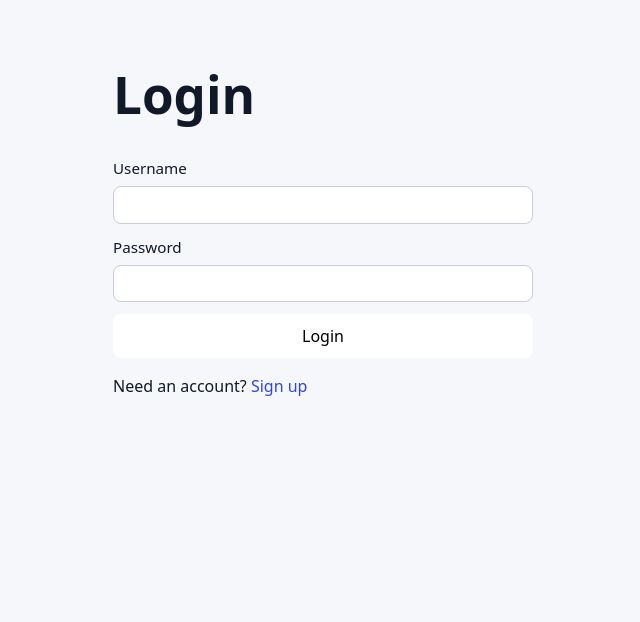
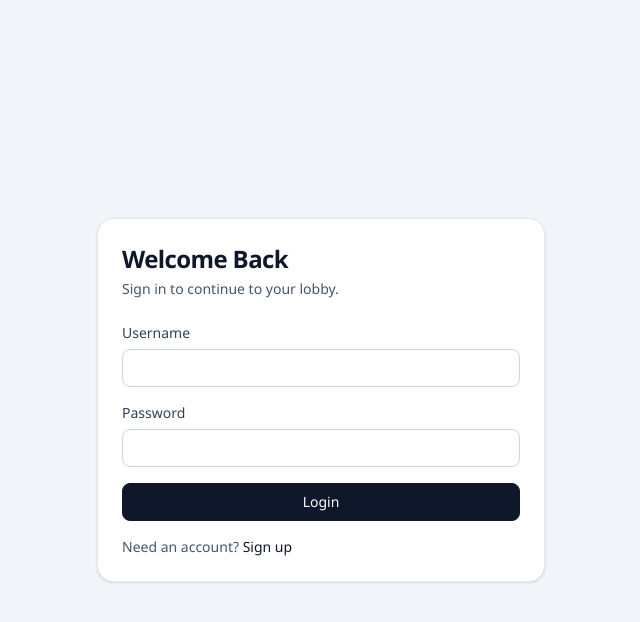
Before and after one commit to nmiano1111/global-conquest, a React (Vite) app in the folder global-conquest/: page /login in a window 1280 px wide. Shown: the top 622 px of the page, without its empty margins (47-687 px from the left). Built offline with nearby package versions, Linux system fonts and the light colour scheme; no server answers.

Commit message:
add tailwind and basic layout

```diff
--- a/global-conquest/package.json
+++ b/global-conquest/package.json
@@ -10,10 +10,12 @@
     "preview": "vite preview"
   },
   "dependencies": {
+    "@tailwindcss/vite": "^4.2.1",
     "@tanstack/react-router": "^1.163.3",
     "axios": "^1.13.2",
     "react": "^19.2.0",
-    "react-dom": "^19.2.0"
+    "react-dom": "^19.2.0",
+    "tailwindcss": "^4.2.1"
   },
   "devDependencies": {
     "@eslint/js": "^9.39.1",
--- a/global-conquest/src/App.tsx
+++ b/global-conquest/src/App.tsx
@@ -1,7 +1,6 @@
 import { RouterProvider } from "@tanstack/react-router";
 import { useAuth } from "./auth";
 import { router } from "./router";
-import "./App.css";
 
 function App() {
   const auth = useAuth();
--- a/global-conquest/src/index.css
+++ b/global-conquest/src/index.css
@@ -1,52 +1,14 @@
-:root {
-  font-family: system-ui, Avenir, Helvetica, Arial, sans-serif;
-  line-height: 1.5;
-  font-weight: 400;
+@import "tailwindcss";
 
-  color: #111827;
-  background-color: #f5f7fb;
+@layer base {
+  html,
+  body,
+  #root {
+    min-height: 100%;
+  }
 
-  font-synthesis: none;
-  text-rendering: optimizeLegibility;
-  -webkit-font-smoothing: antialiased;
-  -moz-osx-font-smoothing: grayscale;
+  body {
+    @apply m-0 bg-slate-100 text-slate-900 antialiased;
+    font-family: "Plus Jakarta Sans", "Avenir Next", "Avenir", "Segoe UI", sans-serif;
+  }
 }
-
-a {
-  font-weight: 500;
-  color: #3346d3;
-  text-decoration: inherit;
-}
-a:hover {
-  color: #2335bb;
-}
-
-body {
-  margin: 0;
-  min-width: 320px;
-  min-height: 100vh;
-}
-
-h1 {
-  font-size: 3.2em;
-  line-height: 1.1;
-}
-
-button {
-  border-radius: 8px;
-  border: 1px solid transparent;
-  padding: 0.6em 1.2em;
-  font-size: 1em;
-  font-weight: 500;
-  font-family: inherit;
-  background-color: #ffffff;
-  cursor: pointer;
-  transition: border-color 0.25s;
-}
-button:hover {
-  border-color: #3346d3;
-}
-button:focus,
-button:focus-visible {
-  outline: 4px auto -webkit-focus-ring-color;
-}
--- a/global-conquest/src/router/views.tsx
+++ b/global-conquest/src/router/views.tsx
@@ -5,6 +5,15 @@ import { login, signup } from "../api/auth";
 import { createGame, joinGame, listGames, type GameRecord } from "../api/games";
 import { getUserByUsername, type UserRecord } from "../api/users";
 import { useAuth } from "../auth";
+
+const inputClass =
+  "w-full rounded-lg border border-slate-300 bg-white px-3 py-2 text-sm text-slate-900 outline-none transition focus:border-slate-500 focus:ring-2 focus:ring-slate-200";
+
+const buttonPrimaryClass =
+  "inline-flex items-center justify-center rounded-lg border border-slate-900 bg-slate-900 px-4 py-2 text-sm font-medium text-white transition hover:bg-slate-800 disabled:cursor-not-allowed disabled:opacity-60";
+
+const buttonGhostClass =
+  "inline-flex items-center justify-center rounded-lg border border-slate-300 bg-white px-3 py-2 text-sm font-medium text-slate-700 transition hover:bg-slate-50 disabled:cursor-not-allowed disabled:opacity-60";
 
 export function RootLayout() {
   return <Outlet />;
@@ -15,7 +24,7 @@ export function LoginPage() {
   const auth = useAuth();
   const [form, setForm] = useState({ username: "", password: "" });
   const [submitting, setSubmitting] = useState(false);
-  const [error, setError] = useState<string>("");
+  const [error, setError] = useState("");
 
   const onSubmit = async (e: React.FormEvent<HTMLFormElement>) => {
     e.preventDefault();
@@ -44,12 +53,16 @@ export function LoginPage() {
   };
 
   return (
-    <main className="page">
-      <h1>Login</h1>
-      <form className="auth-form" onSubmit={onSubmit}>
-        <label>
+    <main className="mx-auto flex min-h-screen w-full max-w-5xl items-center px-4 py-10">
+      <section className="w-full max-w-md rounded-2xl border border-slate-200 bg-white p-6 shadow-sm">
+        <h1 className="text-2xl font-semibold tracking-tight text-slate-900">Welcome Back</h1>
+        <p className="mt-1 text-sm text-slate-600">Sign in to continue to your lobby.</p>
+
+        <form className="mt-6 grid gap-4" onSubmit={onSubmit}>
+          <label className="grid gap-1.5 text-sm font-medium text-slate-700">
             Username
             <input
+              className={inputClass}
               type="text"
               autoComplete="username"
               minLength={3}
@@ -59,9 +72,11 @@ export function LoginPage() {
               required
             />
           </label>
-        <label>
+
+          <label className="grid gap-1.5 text-sm font-medium text-slate-700">
             Password
             <input
+              className={inputClass}
               type="password"
               autoComplete="current-password"
               minLength={8}
@@ -71,14 +86,21 @@ export function LoginPage() {
               required
             />
           </label>
-        {error ? <p className="form-error">{error}</p> : null}
-        <button type="submit" disabled={submitting}>
+
+          {error ? <p className="text-sm text-rose-700">{error}</p> : null}
+
+          <button className={buttonPrimaryClass} type="submit" disabled={submitting}>
             {submitting ? "Signing in..." : "Login"}
           </button>
         </form>
-      <p>
-        Need an account? <Link to="/signup">Sign up</Link>
+
+        <p className="mt-4 text-sm text-slate-600">
+          Need an account?{" "}
+          <Link className="font-medium text-slate-900 underline-offset-2 hover:underline" to="/signup">
+            Sign up
+          </Link>
         </p>
+      </section>
     </main>
   );
 }
@@ -92,7 +114,7 @@ export function SignupPage() {
     confirmPassword: "",
   });
   const [submitting, setSubmitting] = useState(false);
-  const [error, setError] = useState<string>("");
+  const [error, setError] = useState("");
 
   const onSubmit = async (e: React.FormEvent<HTMLFormElement>) => {
     e.preventDefault();
@@ -130,12 +152,16 @@ export function SignupPage() {
   };
 
   return (
-    <main className="page">
-      <h1>Sign Up</h1>
-      <form className="auth-form" onSubmit={onSubmit}>
-        <label>
+    <main className="mx-auto flex min-h-screen w-full max-w-5xl items-center px-4 py-10">
+      <section className="w-full max-w-md rounded-2xl border border-slate-200 bg-white p-6 shadow-sm">
+        <h1 className="text-2xl font-semibold tracking-tight text-slate-900">Create Account</h1>
+        <p className="mt-1 text-sm text-slate-600">Set up your account to start playing.</p>
+
+        <form className="mt-6 grid gap-4" onSubmit={onSubmit}>
+          <label className="grid gap-1.5 text-sm font-medium text-slate-700">
             Username
             <input
+              className={inputClass}
               type="text"
               autoComplete="username"
               minLength={3}
@@ -145,9 +171,11 @@ export function SignupPage() {
               required
             />
           </label>
-        <label>
+
+          <label className="grid gap-1.5 text-sm font-medium text-slate-700">
             Password
             <input
+              className={inputClass}
               type="password"
               autoComplete="new-password"
               minLength={8}
@@ -157,9 +185,11 @@ export function SignupPage() {
               required
             />
           </label>
-        <label>
+
+          <label className="grid gap-1.5 text-sm font-medium text-slate-700">
             Confirm Password
             <input
+              className={inputClass}
               type="password"
               autoComplete="new-password"
               minLength={8}
@@ -169,14 +199,21 @@ export function SignupPage() {
               required
             />
           </label>
-        {error ? <p className="form-error">{error}</p> : null}
-        <button type="submit" disabled={submitting}>
+
+          {error ? <p className="text-sm text-rose-700">{error}</p> : null}
+
+          <button className={buttonPrimaryClass} type="submit" disabled={submitting}>
             {submitting ? "Creating account..." : "Create account"}
           </button>
         </form>
-      <p>
-        Already have an account? <Link to="/login">Login</Link>
+
+        <p className="mt-4 text-sm text-slate-600">
+          Already have an account?{" "}
+          <Link className="font-medium text-slate-900 underline-offset-2 hover:underline" to="/login">
+            Login
+          </Link>
         </p>
+      </section>
     </main>
   );
 }
@@ -191,18 +228,31 @@ export function AppShell() {
   };
 
   return (
-    <main className="page">
-      <header className="app-header">
-        <h1>Global Conquest</h1>
-        <nav className="app-nav">
-          <Link to="/app/lobby">Lobby</Link>
-          <Link to="/app/profile">Profile</Link>
-          <button type="button" onClick={onLogout}>
+    <main className="mx-auto min-h-screen w-full max-w-5xl px-4 py-8">
+      <header className="rounded-2xl border border-slate-200 bg-white px-5 py-4 shadow-sm">
+        <div className="flex flex-wrap items-center justify-between gap-3">
+          <h1 className="text-lg font-semibold tracking-tight text-slate-900">Global Conquest</h1>
+          <nav className="flex items-center gap-2">
+            <Link
+              className="rounded-lg px-3 py-1.5 text-sm font-medium text-slate-700 hover:bg-slate-100"
+              to="/app/lobby"
+            >
+              Lobby
+            </Link>
+            <Link
+              className="rounded-lg px-3 py-1.5 text-sm font-medium text-slate-700 hover:bg-slate-100"
+              to="/app/profile"
+            >
+              Profile
+            </Link>
+            <button className={buttonGhostClass} type="button" onClick={onLogout}>
               Logout
             </button>
           </nav>
+        </div>
       </header>
-      <section>
+
+      <section className="mt-4">
         <Outlet />
       </section>
     </main>
@@ -221,7 +271,8 @@ export function LobbyPage() {
   const [joiningGameID, setJoiningGameID] = useState("");
   const [joinError, setJoinError] = useState("");
 
-  const loadGames = useCallback(async (cancelled = false) => {
+  const loadGames = useCallback(
+    async (cancelled = false) => {
       setError("");
       try {
         const loadedGames = await listGames();
@@ -237,7 +288,9 @@ export function LobbyPage() {
         }
         setError(apiErr.message || "Failed to load lobby data");
       }
-  }, [auth, navigate]);
+    },
+    [auth, navigate]
+  );
 
   useEffect(() => {
     let cancelled = false;
@@ -307,26 +360,29 @@ export function LobbyPage() {
   });
 
   return (
-    <div className="lobby">
-      <div className="lobby-head">
+    <div className="grid gap-4">
+      <div className="flex flex-wrap items-end justify-between gap-3">
         <div>
-          <h2>Lobby</h2>
-          <p>Welcome back, {auth.user?.username}.</p>
+          <h2 className="text-2xl font-semibold tracking-tight text-slate-900">Lobby</h2>
+          <p className="text-sm text-slate-600">Welcome back, {auth.user?.username}.</p>
         </div>
-        <button type="button" onClick={() => void loadGames()} disabled={loading || creatingGame || !!joiningGameID}>
+        <button
+          className={buttonGhostClass}
+          type="button"
+          onClick={() => void loadGames()}
+          disabled={loading || creatingGame || !!joiningGameID}
+        >
           Refresh
         </button>
       </div>
-      {loading ? <p>Loading lobby data...</p> : null}
-      {error ? <p className="form-error">{error}</p> : null}
-      {!loading && !error ? (
-        <>
-          <div className="create-game-panel">
-            <h3>Create Game</h3>
-            <form className="create-game-form" onSubmit={onCreateGame}>
-              <label>
+
+      <section className="rounded-2xl border border-slate-200 bg-white p-4 shadow-sm">
+        <h3 className="text-sm font-semibold uppercase tracking-wide text-slate-700">Create Game</h3>
+        <form className="mt-3 flex flex-wrap items-end gap-3" onSubmit={onCreateGame}>
+          <label className="grid gap-1.5 text-sm font-medium text-slate-700">
             Player Count
             <input
+              className={`${inputClass} w-32`}
               type="number"
               min={3}
               max={6}
@@ -335,16 +391,28 @@ export function LobbyPage() {
               required
             />
           </label>
-              <button type="submit" disabled={creatingGame}>
-                {creatingGame ? "Creating game..." : "Create Game"}
+          <button className={buttonPrimaryClass} type="submit" disabled={creatingGame}>
+            {creatingGame ? "Creating..." : "Create"}
           </button>
         </form>
-            {createError ? <p className="form-error">{createError}</p> : null}
+        {createError ? <p className="mt-2 text-sm text-rose-700">{createError}</p> : null}
+      </section>
+
+      <section className="rounded-2xl border border-slate-200 bg-white p-4 shadow-sm">
+        <div className="mb-3 flex items-center justify-between gap-3">
+          <h3 className="text-sm font-semibold uppercase tracking-wide text-slate-700">Games</h3>
+          <span className="text-xs text-slate-500">{gamesSorted.length} total</span>
         </div>
 
-          <h3>Games</h3>
-          {gamesSorted.length === 0 ? <p>No games yet. Create one below.</p> : null}
-          <ul className="game-list">
+        {loading ? <p className="text-sm text-slate-600">Loading lobby data...</p> : null}
+        {error ? <p className="text-sm text-rose-700">{error}</p> : null}
+        {joinError ? <p className="mb-2 text-sm text-rose-700">{joinError}</p> : null}
+
+        {!loading && !error && gamesSorted.length === 0 ? (
+          <p className="text-sm text-slate-600">No games yet. Create one above.</p>
+        ) : null}
+
+        <ul className="grid gap-2">
           {gamesSorted.map((g) => {
             const currentPlayers = g.playerIds.length;
             const maxPlayers = g.playerCount ?? 0;
@@ -363,34 +431,42 @@ export function LobbyPage() {
                     : "In Progress";
 
             return (
-                <li key={g.id} className="game-item">
-                  <div className="game-meta">
-                    <div className="game-top">
-                      <span className="game-id">{g.id}</span>
-                      <span className="game-badge">{statusLabel}</span>
+              <li
+                key={g.id}
+                className="flex flex-wrap items-center justify-between gap-3 rounded-xl border border-slate-200 bg-slate-50 px-3 py-3"
+              >
+                <div className="grid gap-0.5">
+                  <div className="flex flex-wrap items-center gap-2">
+                    <span className="font-mono text-xs text-slate-700">{g.id}</span>
+                    <span className="rounded-full border border-slate-300 bg-white px-2 py-0.5 text-[11px] font-medium text-slate-700">
+                      {statusLabel}
+                    </span>
                   </div>
-                    <div>Owner: {g.ownerUserId || "unknown"}</div>
-                    <div>Status: {g.status}</div>
-                    <div>Players: {maxPlayers > 0 ? `${currentPlayers}/${maxPlayers}` : "unknown"}</div>
+                  <p className="text-xs text-slate-600">Owner: {g.ownerUserId || "unknown"}</p>
+                  <p className="text-xs text-slate-600">
+                    Players: {maxPlayers > 0 ? `${currentPlayers}/${maxPlayers}` : "unknown"}
+                  </p>
                 </div>
-                  <div className="game-actions">
+
                 {canJoin ? (
-                      <button type="button" onClick={() => void onJoinGame(g.id)} disabled={joiningGameID === g.id}>
+                  <button
+                    className={buttonPrimaryClass}
+                    type="button"
+                    onClick={() => void onJoinGame(g.id)}
+                    disabled={joiningGameID === g.id}
+                  >
                     {joiningGameID === g.id ? "Joining..." : "Join Game"}
                   </button>
                 ) : (
-                      <button type="button" disabled>
-                        {hasJoined ? "Already Joined" : isFull ? "Lobby Full" : "Not Joinable"}
+                  <button className={buttonGhostClass} type="button" disabled>
+                    {hasJoined ? "Joined" : isFull ? "Lobby Full" : "Not Joinable"}
                   </button>
                 )}
-                  </div>
               </li>
             );
           })}
         </ul>
-          {joinError ? <p className="form-error">{joinError}</p> : null}
-        </>
-      ) : null}
+      </section>
     </div>
   );
 }
@@ -437,17 +513,26 @@ export function ProfilePage() {
   }, [auth, navigate]);
 
   return (
-    <div>
-      <h2>Profile</h2>
-      {loading ? <p>Loading profile...</p> : null}
-      {error ? <p className="form-error">{error}</p> : null}
+    <section className="rounded-2xl border border-slate-200 bg-white p-5 shadow-sm">
+      <h2 className="text-2xl font-semibold tracking-tight text-slate-900">Profile</h2>
+      {loading ? <p className="mt-3 text-sm text-slate-600">Loading profile...</p> : null}
+      {error ? <p className="mt-3 text-sm text-rose-700">{error}</p> : null}
       {!loading && !error ? (
-        <>
-          <p>Username: {profile?.username ?? auth.user?.username ?? "-"}</p>
-          <p>User ID: {profile?.id ?? auth.user?.id ?? "-"}</p>
-          <p>Role: {profile?.role ?? auth.user?.role ?? "-"}</p>
-        </>
+        <dl className="mt-4 grid gap-2 text-sm text-slate-700">
+          <div className="grid grid-cols-[100px_1fr] gap-2">
+            <dt className="text-slate-500">Username</dt>
+            <dd className="font-medium text-slate-900">{profile?.username ?? auth.user?.username ?? "-"}</dd>
+          </div>
+          <div className="grid grid-cols-[100px_1fr] gap-2">
+            <dt className="text-slate-500">User ID</dt>
+            <dd className="font-mono text-xs text-slate-700">{profile?.id ?? auth.user?.id ?? "-"}</dd>
+          </div>
+          <div className="grid grid-cols-[100px_1fr] gap-2">
+            <dt className="text-slate-500">Role</dt>
+            <dd className="font-medium text-slate-900">{profile?.role ?? auth.user?.role ?? "-"}</dd>
+          </div>
+        </dl>
       ) : null}
-    </div>
+    </section>
   );
 }
--- a/global-conquest/vite.config.ts
+++ b/global-conquest/vite.config.ts
@@ -1,8 +1,9 @@
 import { defineConfig } from "vite";
 import react from "@vitejs/plugin-react";
+import tailwindcss from "@tailwindcss/vite";
 
 export default defineConfig({
-  plugins: [react()],
+  plugins: [react(), tailwindcss()],
   server: {
     proxy: {
       // Your existing HTTP proxy
```
Also changed, not shown: 1 other file (tests, documents, lock files or other folders). Lines whose indentation alone changed are shown as unchanged.
